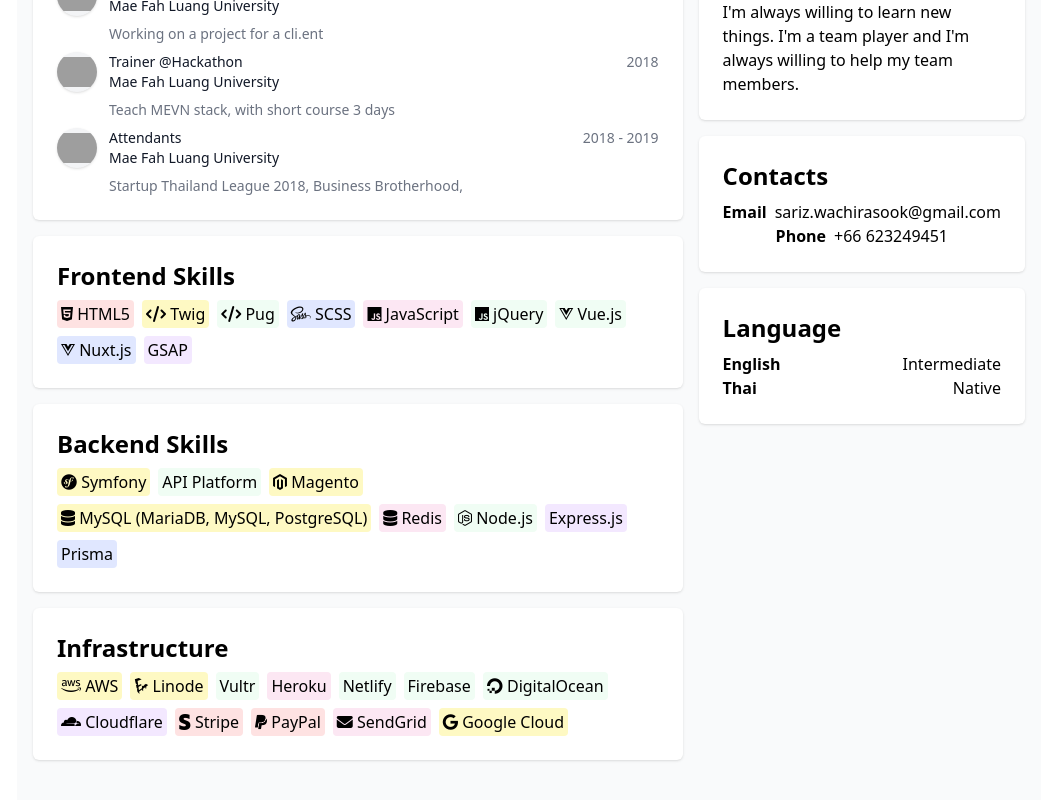
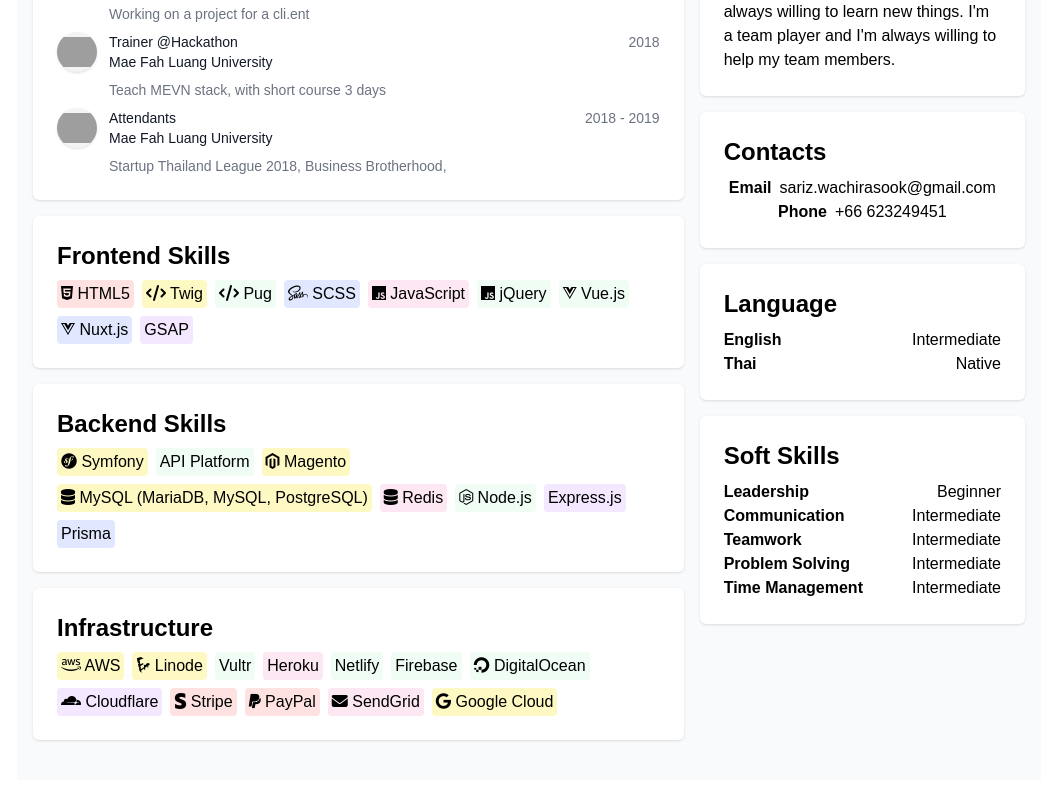
Before and after one commit to sariz-wachirasook/archive--resume-vue, a Nuxt app: page / in a window 1280 px wide. Shown: the part 462-1262 px from the top of the page, without its empty margins (111-1168 px from the left). Built offline with nearby package versions, Linux system fonts and the light colour scheme; grey boxes are pictures that could not be loaded.

Commit message:
fix: add soft skill

```diff
--- a/pages/index.vue
+++ b/pages/index.vue
@@ -7,7 +7,7 @@
             <h1 class="md:text-7xl text-5xl">Sariz Wachirasook</h1>
             <hr class="my-3" />
             <div class="flex justify-between">
-              <p class="text-xl">Software Engineer</p>
+              <p class="text-xl">Senior Software Engineer</p>
               <a href="mailto:sariz.wachirasook@gmail.com" class="text-xl text-gray-500"
                 >sariz.wachirasook@gmail.com</a
               >
@@ -55,7 +55,7 @@
       </div>
 
       <div class="flex flex-col gap-4">
-        <Card>
+        <Card class="bg-gray-100">
           <H2>About Me</H2>
           <p>{{ description }}</p>
         </Card>
@@ -87,6 +87,33 @@
             <li class="flex justify-between">
               <strong>Thai</strong>
               <span>Native</span>
+            </li>
+          </ul>
+        </Card>
+
+        <Card>
+          <!-- soft skill -->
+          <H2>Soft Skills</H2>
+          <ul>
+            <li class="flex justify-between">
+              <strong>Leadership</strong>
+              <span>Beginner</span>
+            </li>
+            <li class="flex justify-between">
+              <strong>Communication</strong>
+              <span>Intermediate</span>
+            </li>
+            <li class="flex justify-between">
+              <strong>Teamwork</strong>
+              <span>Intermediate</span>
+            </li>
+            <li class="flex justify-between">
+              <strong>Problem Solving</strong>
+              <span>Intermediate</span>
+            </li>
+            <li class="flex justify-between">
+              <strong>Time Management</strong>
+              <span>Intermediate</span>
             </li>
           </ul>
         </Card>
@@ -189,3 +216,10 @@
   },
 ]);
 </script>
+
+<style>
+body {
+  /* popins */
+  font-family: 'Poppins', sans-serif;
+}
+</style>
```
